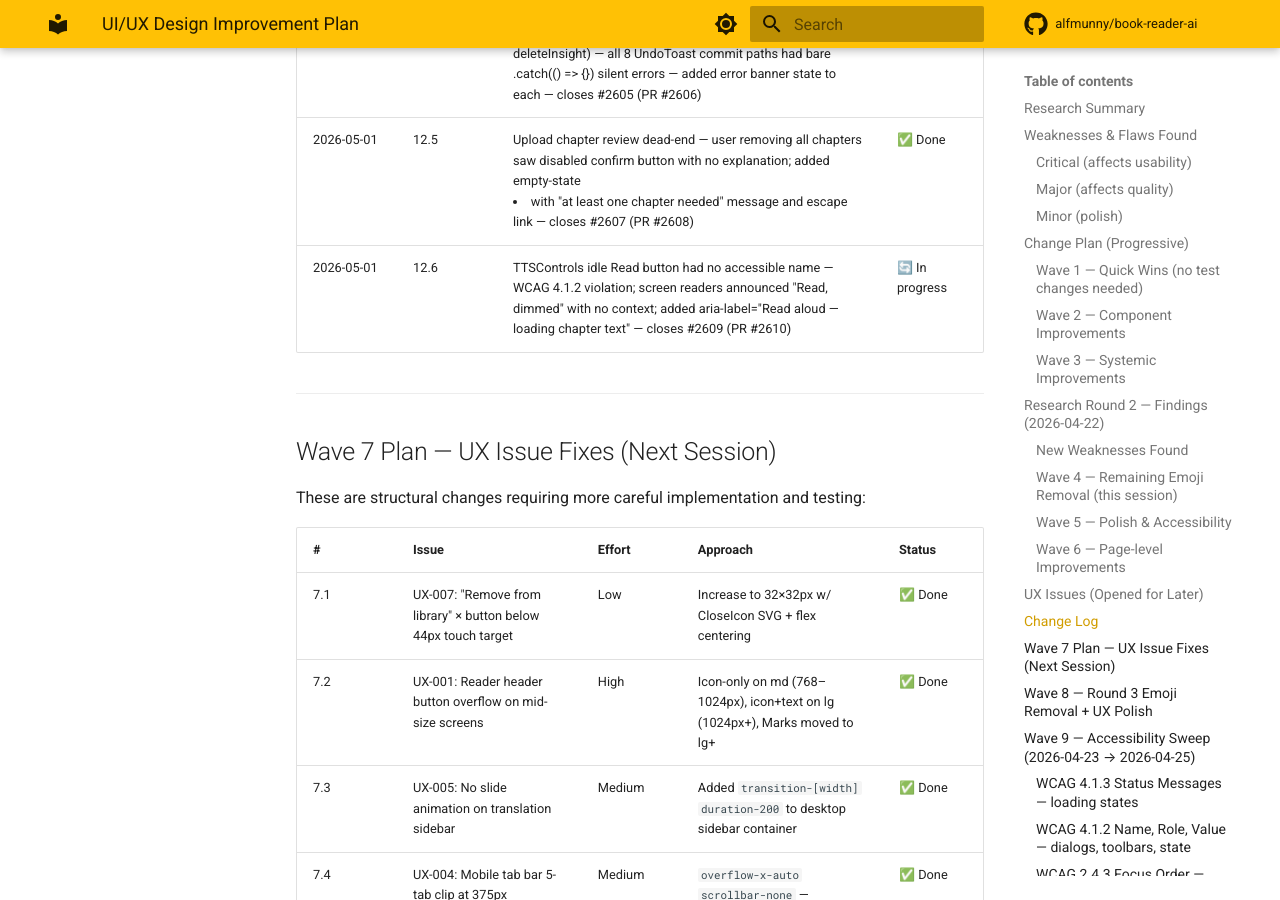
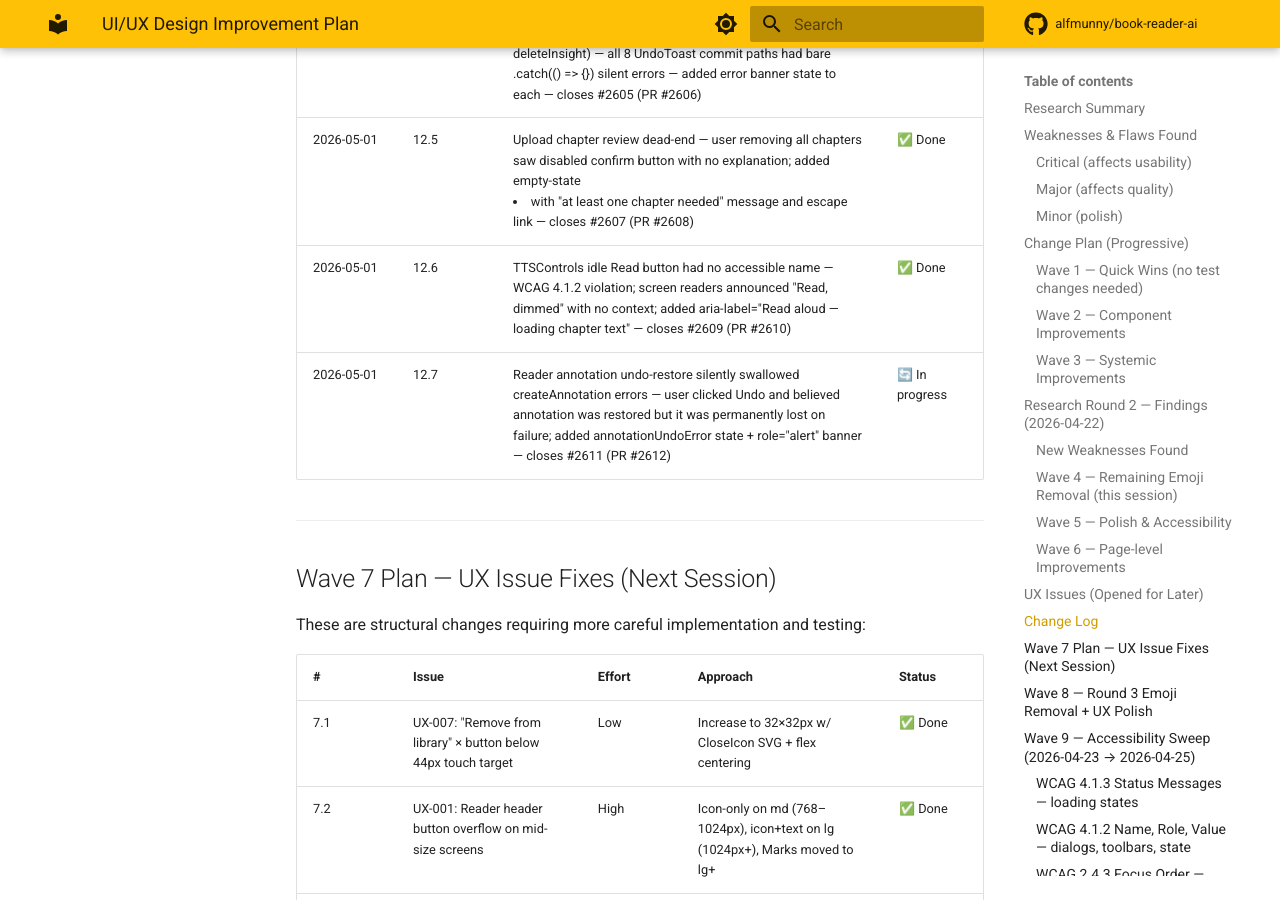
Before and after one commit to alfmunny/book-reader-ai, an MkDocs documentation site: the page built from docs/design-improvement-plan.md, in a window 1280 px wide and 900 px high, scrolled down 13509 px. Built offline with MkDocs 1.6.1 and Material for MkDocs 9.7.7, drawn with Linux system fonts in a browser that asks for light colours; comment, search, counter and statistics services are not loaded.

Commit message:
chore: update design-improvement-plan entries 12.6–12.7
Co-Authored-By: Claude Sonnet 4.6 <noreply@anthropic.com>

```diff
--- a/docs/design-improvement-plan.md
+++ b/docs/design-improvement-plan.md
@@ -248,7 +248,8 @@ Second pass covered: vocabulary page, notes page, profile page, import page, Ann
 | 2026-05-01 | 12.3 | Vocabulary page rapid-delete silently swallowed backend errors — added deleteErrorMsg state + visible red error banner with 5 s auto-dismiss; both handleDelete commit-path and onDone toast-expiry path now surface errors — closes #2603 (PR #2604) | ✅ Done |
 | 2026-05-01 | 12.4 | Decks page (deleteDeck), deck detail page (removeDeckMember), notes page (deleteAnnotation + deleteInsight) — all 8 UndoToast commit paths had bare .catch(() => {}) silent errors — added error banner state to each — closes #2605 (PR #2606) | ✅ Done |
 | 2026-05-01 | 12.5 | Upload chapter review dead-end — user removing all chapters saw disabled confirm button with no explanation; added empty-state <li> with "at least one chapter needed" message and escape link — closes #2607 (PR #2608) | ✅ Done |
-| 2026-05-01 | 12.6 | TTSControls idle Read button had no accessible name — WCAG 4.1.2 violation; screen readers announced "Read, dimmed" with no context; added aria-label="Read aloud — loading chapter text" — closes #2609 (PR #2610) | 🔄 In progress |
+| 2026-05-01 | 12.6 | TTSControls idle Read button had no accessible name — WCAG 4.1.2 violation; screen readers announced "Read, dimmed" with no context; added aria-label="Read aloud — loading chapter text" — closes #2609 (PR #2610) | ✅ Done |
+| 2026-05-01 | 12.7 | Reader annotation undo-restore silently swallowed createAnnotation errors — user clicked Undo and believed annotation was restored but it was permanently lost on failure; added annotationUndoError state + role="alert" banner — closes #2611 (PR #2612) | 🔄 In progress |
 
 ---
 
```
